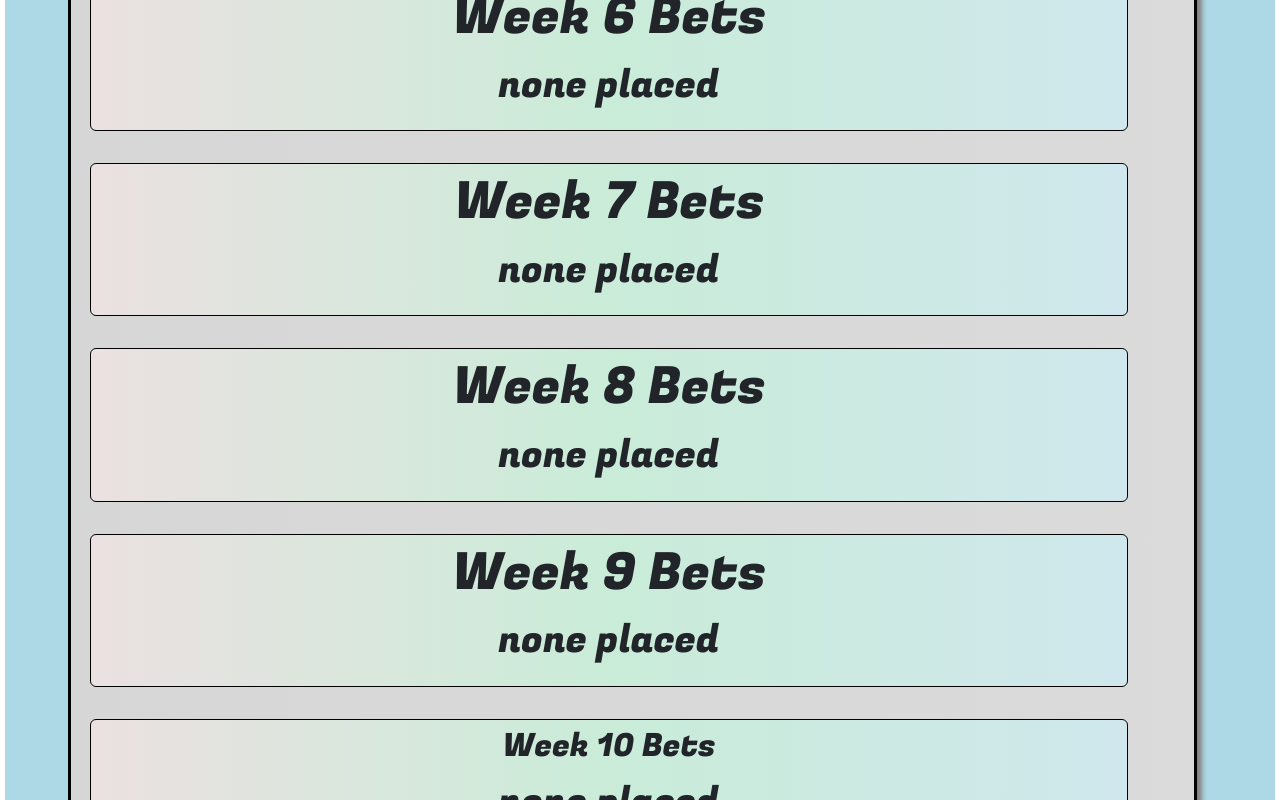
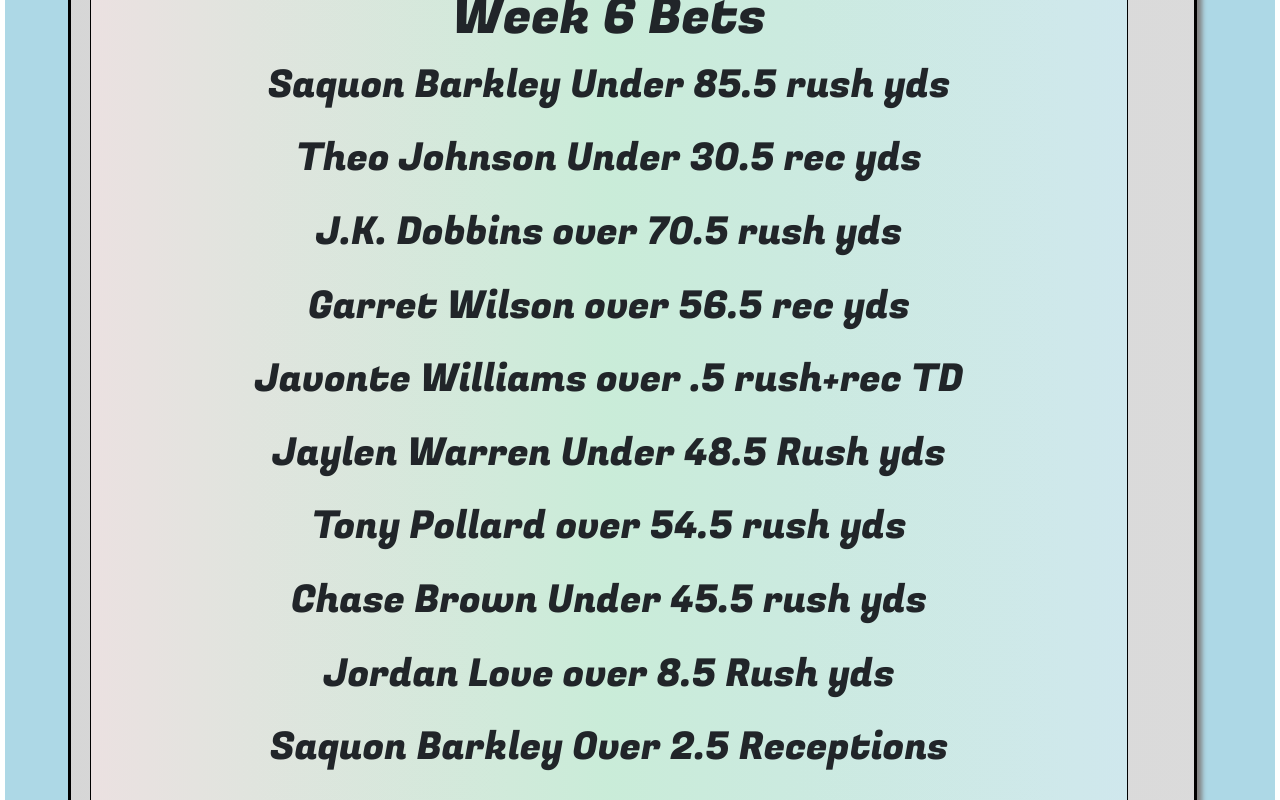
Before and after one commit to BrodyBoyd/ParlayHelperLive, a React (Vite) app: page / in a window 1280 px wide. Shown: the part 6320-7120 px from the top of the page. Built offline with nearby package versions, Linux system fonts and the light colour scheme.

Commit message:
added some bets for week 6 as well as added some new quarterbacks

```diff
--- a/src/App.jsx
+++ b/src/App.jsx
@@ -35,7 +35,9 @@ const topQBs2024 = [
   {name: "Mac Jones", espnId: 4241464},
   {name: "Jaxson Dart", espnId: 4689114},
   {name: "Carson Wentz", espnId: 2573079},
-  {name: "Jake Browning", espnId: 3886812}
+  {name: "Jake Browning", espnId: 3886812},
+  {name: "Cam Ward", espnId: 4688380},
+  {name: "Dillon Gabriel", espnId: 4427238}
 ];
 
 const topRecievers2025 = [
@@ -89,7 +91,10 @@ const topRecievers2025 = [
   { name: "Darren Waller", espnId: "2576925"},
   { name: "Wan'Dale Robinson", espnId: "4569587"},
   { name: "Evan Engram", espnId: "3051876"},
-  { name: "Troy Franklin", espnId: "4431280" }
+  { name: "Troy Franklin", espnId: "4431280" },
+  { name: "Dallas Godert", espnId: "3121023"},
+  { name: "Theo Johnson", espnId: "4429148"},
+  { name: "Jahan Dotson", espnId: "4361409"}
 
 ]
 
@@ -559,7 +564,24 @@ function App() {
           </div>
           <div className='card border-black text-center  m-3 week'>
           <h2 className='m-2 weekTitle'>Week 6 Bets</h2>
-          <p className='bet'>none placed</p>
+          <p className='bet '>Saquon Barkley Under 85.5 rush yds</p>
+          <p className='bet '>Theo Johnson Under 30.5 rec yds</p>
+          <p className='bet '>J.K. Dobbins over 70.5 rush yds</p>
+          <p className='bet '>Garret Wilson over 56.5 rec yds</p>
+          <p className='bet '>Javonte Williams over .5 rush+rec TD</p>
+          <p className='bet '>Jaylen Warren Under 48.5 Rush yds </p>
+          <p className='bet '>Tony Pollard over 54.5 rush yds</p>
+          <p className='bet '>Chase Brown Under 45.5 rush yds</p>
+          <p className='bet '>Jordan Love over 8.5 Rush yds</p>
+          <p className='bet '>Saquon Barkley Over 2.5 Receptions</p>
+          <p className='bet '>Garret Wilson Over 4.5 Receptions</p>
+          <p className='bet '></p>
+          <p className='bet '></p>
+          <p className='bet '></p>
+          <p className='bet '></p>
+          <p className='bet '></p>
+          <p className='bet '></p>
+          <p className='bet '></p>
           </div>
       </div>
       <div className="container-flex recordWeeks" >
```
